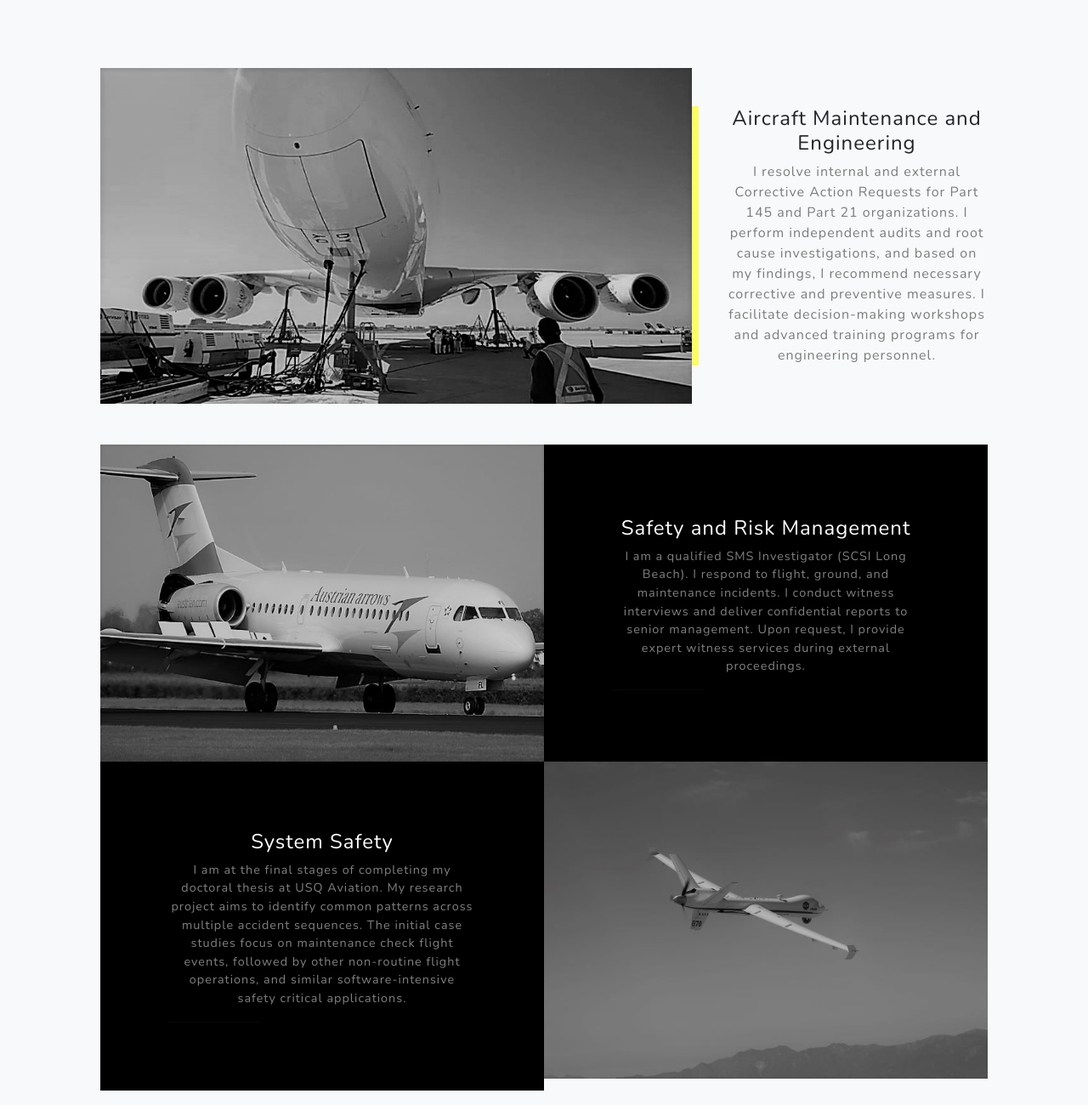
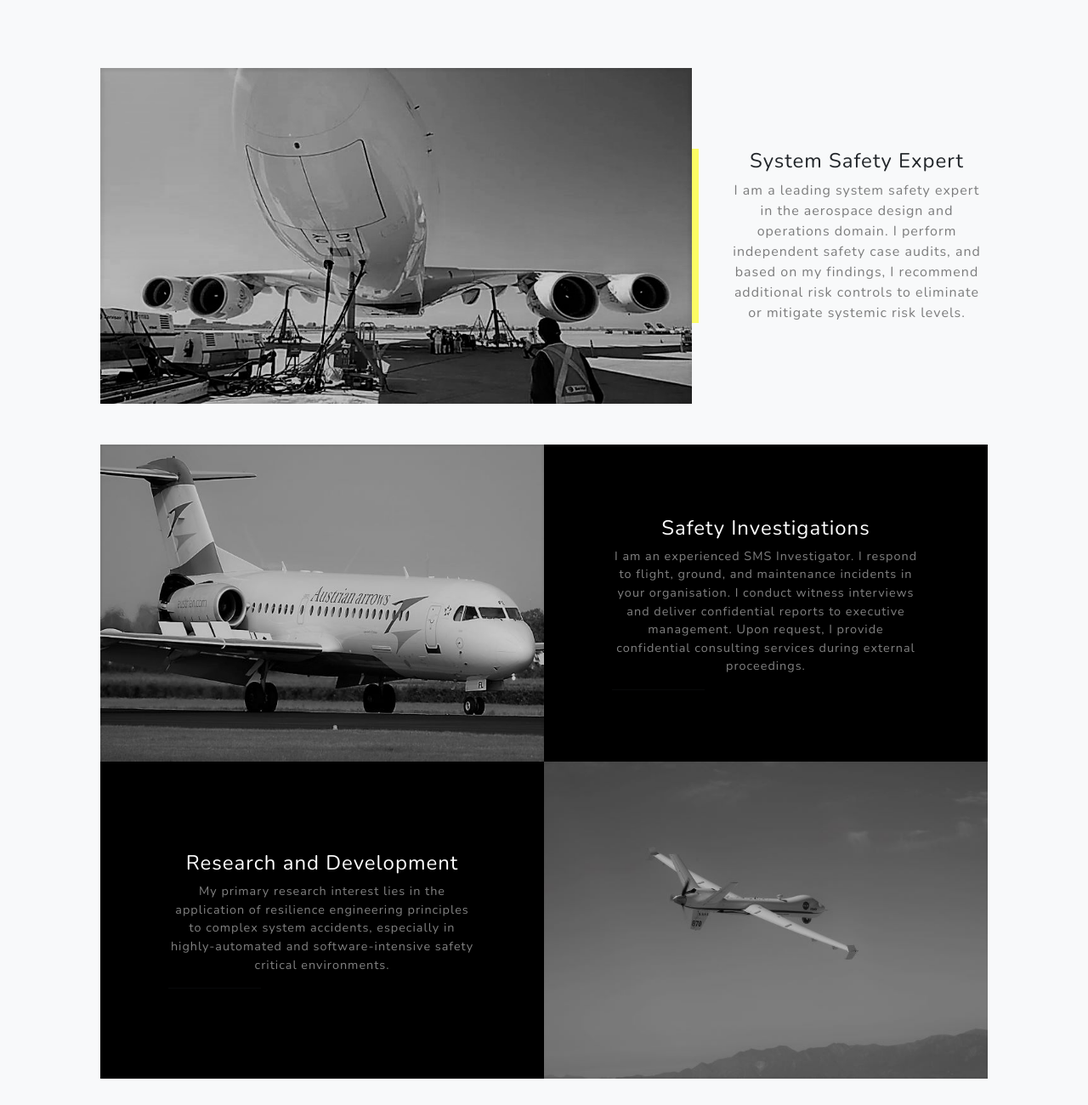
Before and after one commit to bravozulujets/bravozulu_grayscale, a plain HTML site: page index.html in a window 1280 px wide. Shown: the part 1660-2960 px from the top of the page at 85% size. Drawn offline with nearby package versions, Linux system fonts and the light colour scheme.

Commit message:
Update index.html

```diff
--- a/index.html
+++ b/index.html
@@ -55,7 +55,7 @@
                      <div class="d-flex h-100">
                       <div class="project-text w-100 my-auto text-center text-lg-right">
                        <h4 class="text-white">About</h4>
-                        <p class="mb-0 text-white-50">I am Jay Nagy, an engineer-turned-consultant with over 25 years experience in the aerospace and defence industry. During my corporate employment I was responsible for maintenance, engineering, and test flight operations at major airlines. I also worked on commercial and military aircraft development programs. In 2016, I started trading as a freelancer. The following pages highlight my consulting services.</p>
+                        <p class="mb-0 text-white-50">I am Dr Jay Nagy, an engineer-turned-consultant with over 25 years experience in the aerospace and defence industry. During my corporate employment I was responsible for maintenance, engineering, and test flight operations at major airlines. Over the years, I also worked on aircraft design and development programs. In early 2017, I embarked on a collaborative research project to improve the safety of non-routine flight operations. My doctoral research led to a novel approach to accident investigations. </p>
                        <hr class="d-none d-lg-block mb-0 me-0" />
                       </div>
                      </div>
@@ -70,8 +70,8 @@
                     <div class="col-xl-8 col-lg-7"><img class="img-fluid mb-3 mb-lg-0" src="assets/img/a380-jackBW.jpg" alt="..." /></div>
                     <div class="col-xl-4 col-lg-5">
                         <div class="featured-text text-center text-lg-left">
-                            <h4>Aircraft Maintenance and Engineering</h4>
-                            <p class="text-black-50 mb-0">I resolve internal and external Corrective Action Requests for Part 145 and Part 21 organizations. I perform independent audits and root cause investigations, and based on my findings, I recommend necessary corrective and preventive measures. I facilitate decision-making workshops and advanced training programs for engineering personnel.</p>
+                            <h4>System Safety Expert</h4>
+                            <p class="text-black-50 mb-0"> I am a leading system safety expert in the aerospace design and operations domain. I perform independent safety case audits, and based on my findings, I recommend additional risk controls to eliminate or mitigate systemic risk levels.</p>
                         </div>
                     </div>
                 </div>
@@ -82,8 +82,8 @@
                         <div class="bg-black text-center h-100 project">
                             <div class="d-flex h-100">
                                 <div class="project-text w-100 my-auto text-center text-lg-left">
-                                    <h4 class="text-white">Safety and Risk Management</h4>
-                                    <p class="mb-0 text-white-50">I am a qualified SMS Investigator (SCSI Long Beach). I respond to flight, ground, and maintenance incidents. I conduct witness interviews and deliver confidential reports to senior management. Upon request, I provide expert witness services during external proceedings.</p>
+                                    <h4 class="text-white">Safety Investigations</h4>
+                                    <p class="mb-0 text-white-50">I am an experienced SMS Investigator. I respond to flight, ground, and maintenance incidents in your organisation. I conduct witness interviews and deliver confidential reports to executive management. Upon request, I provide confidential consulting services during external proceedings.</p>
                                     <hr class="d-none d-lg-block mb-0 ms-0" />
                                 </div>
                             </div>
@@ -97,8 +97,8 @@
                         <div class="bg-black text-center h-100 project">
                             <div class="d-flex h-100">
                                 <div class="project-text w-100 my-auto text-center text-lg-right">
-                                    <h4 class="text-white">System Safety</h4>
-                                    <p class="mb-0 text-white-50">I am at the final stages of completing my doctoral thesis at USQ Aviation. My research project aims to identify common patterns across multiple accident sequences. The initial case studies focus on maintenance check flight events, followed by other non-routine flight operations, and similar software-intensive safety critical applications.</p>
+                                    <h4 class="text-white">Research and Development</h4>
+                                    <p class="mb-0 text-white-50">My primary research interest lies in the application of resilience engineering principles to complex system accidents, especially in highly-automated and software-intensive safety critical environments.</p>
                                     <hr class="d-none d-lg-block mb-0 me-0" />
                                 </div>
                             </div>
@@ -144,7 +144,7 @@
                 </div>
                 <div class="social d-flex justify-content-center">
                     <a class="mx-2" href="https://twitter.com/BravoZuluJets" target="_blank" rel="noopener noreferrer"><i class="fab fa-twitter"></i></a>
-                    <a class="mx-2" href="https://linkedin.com/in/z-jay-nagy-080bb446/" target="_blank" rel="noopener noreferrer"><i class="fab fa-linkedin"></i></a>
+                    <a class="mx-2" href="https://linkedin.com/in/z-jay-nagy/" target="_blank" rel="noopener noreferrer"><i class="fab fa-linkedin"></i></a>
                 </div>
             </div>
         </section>
```
